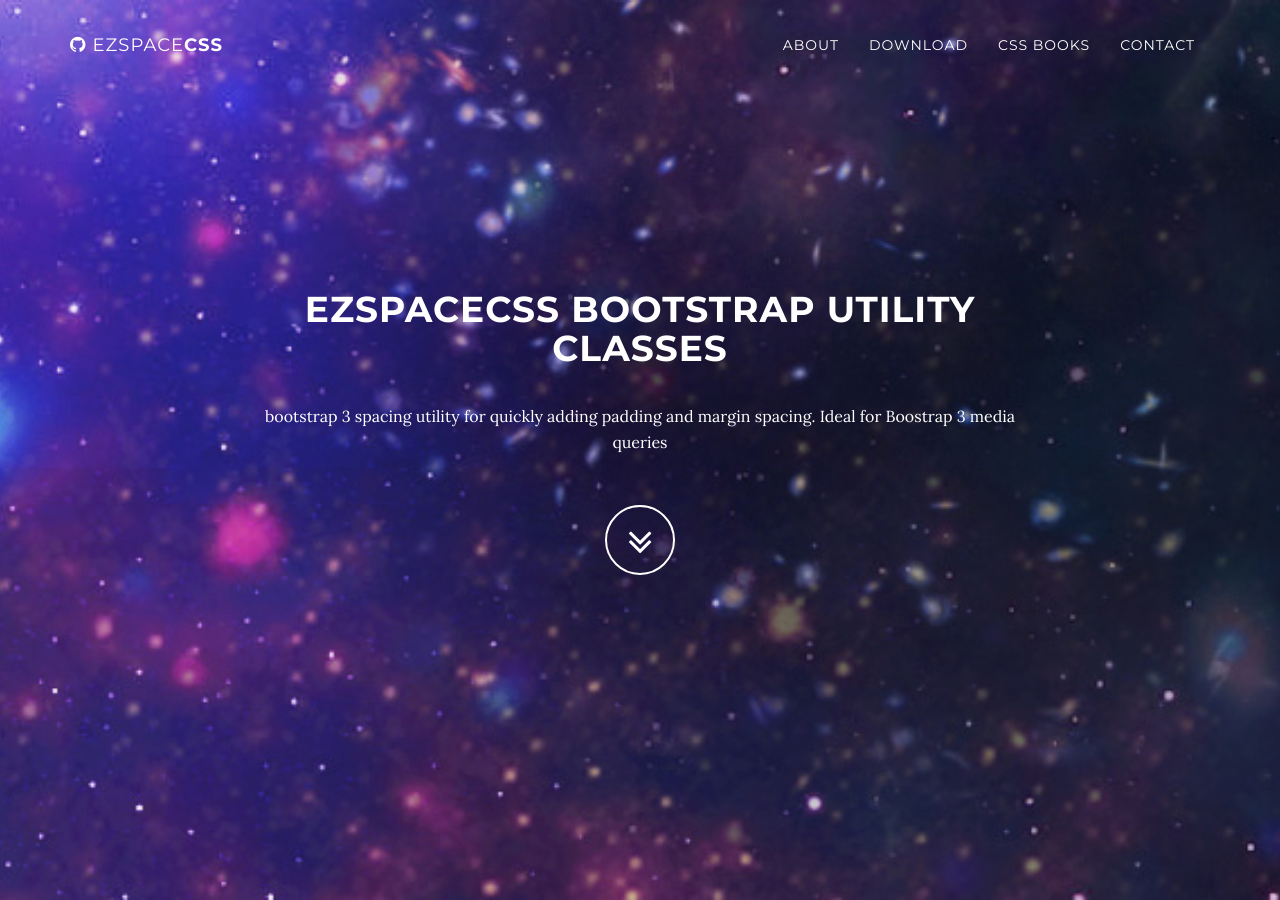
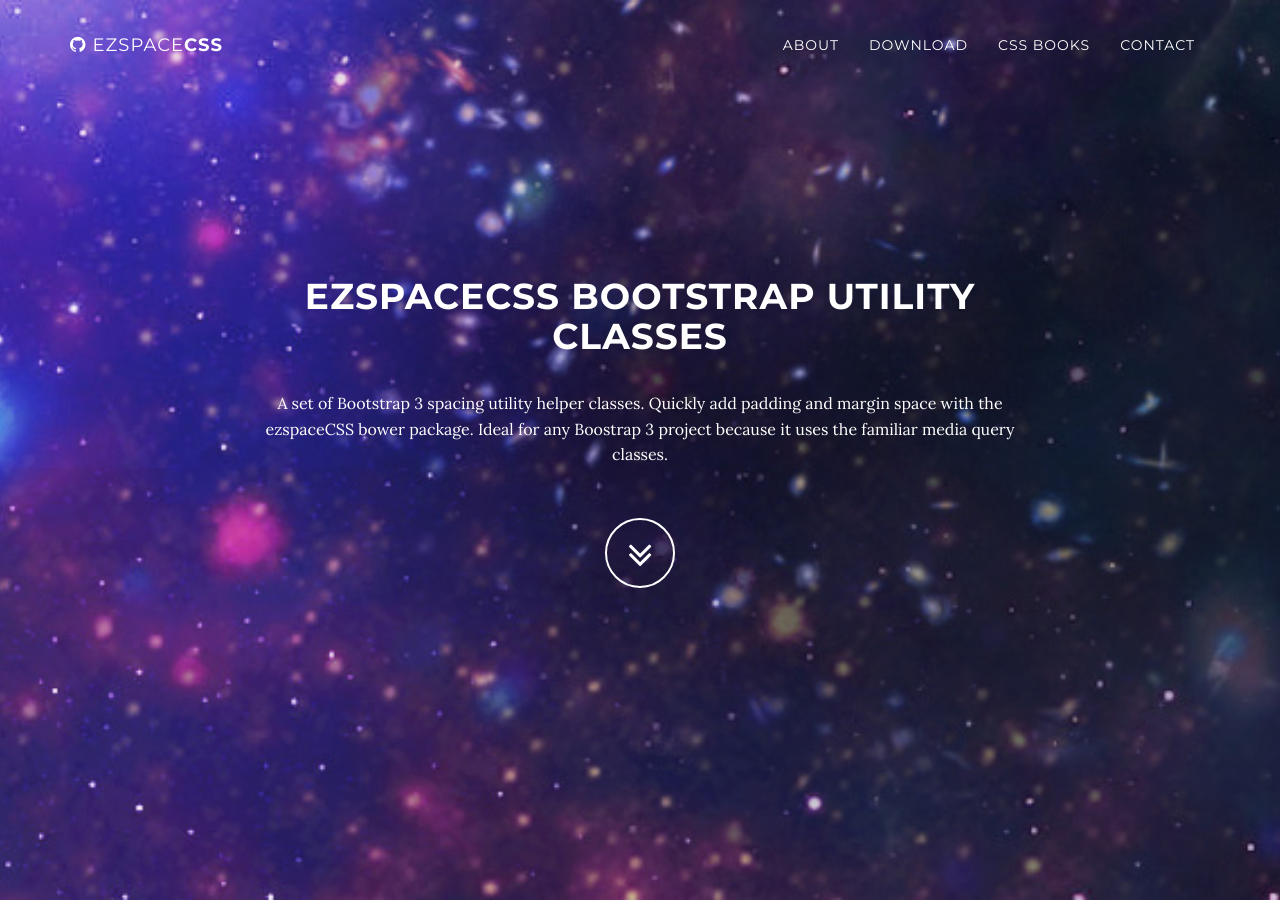
Before and after one commit to dmanzer2/ez-space-css-site, a Jekyll site: the page built from index.html, in a window 1280 px wide and 900 px high. Built offline with Jekyll 4.4.1, drawn with Linux system fonts in a browser that asks for light colours.

Commit message:
minor description change

```diff
--- a/_config.yml
+++ b/_config.yml
@@ -12,7 +12,7 @@
 author: David Manzer
 url: http://www.ezspaceCSS.com
 repo: https://github.com/dmanzer2/ez-space-css-repo
-description: bootstrap 3 spacing utility for quickly adding padding and margin spacing. Ideal for Boostrap 3 media queries
+description: A set of Bootstrap 3 spacing utility helper classes. Quickly add padding and margin space with the ezspaceCSS bower package. Ideal for any Boostrap 3 project because it uses the familiar media query classes.
 keywords: bootstrap 3 helper classes, bootstrap 3 spacing utility, bootstrap 3 utility, SASS spacing utility for bootstrap, extra bootstrap 3 classes, CSS utility classes, bootstrap 3 tool, margin css utility, padding css utility, extra margin classes, extra padding classes, margin tool, padding tool, sass package, bower install, css, bootstrap CSS for designers, extra bootstrap spacing, bootstrap responsive classes, bootstrap extra tool, css clases for bootstrap
 color:
   primary-dark: "#111111"
```
